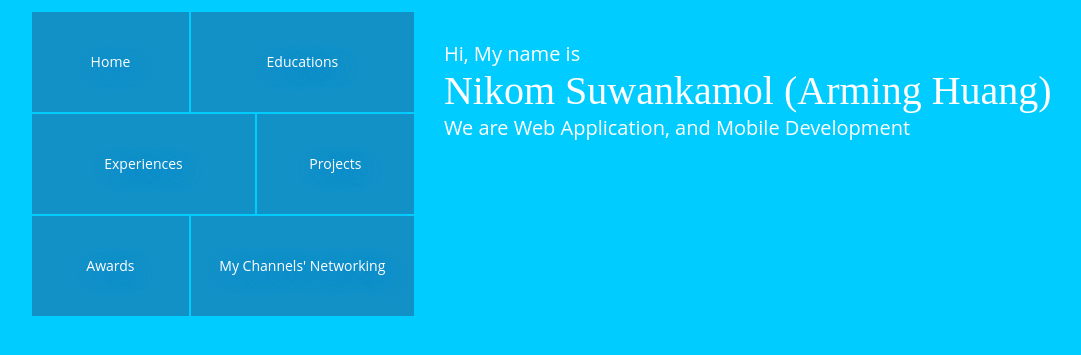
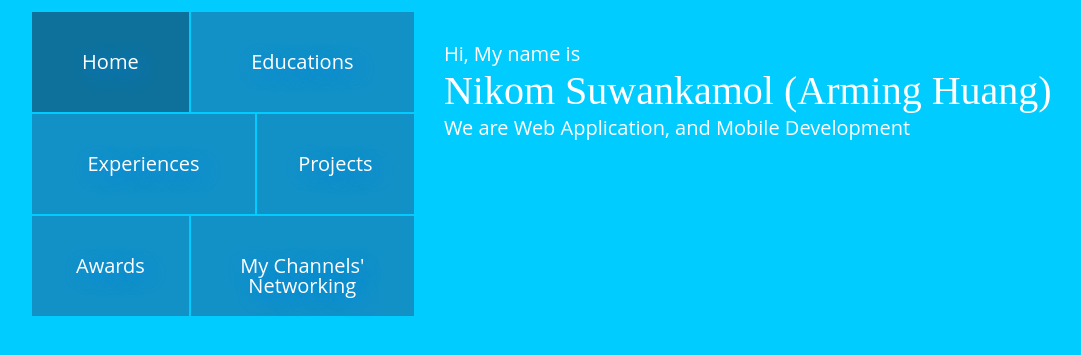
Before and after one commit to nikom2532/mine-about-me, a PHP site: page /index.php?c=index in a window 1280 px wide. Shown: the top 355 px of the page, without its empty margins (2-1083 px from the left). Run offline with PHP 8.4, Linux system fonts and the light colour scheme; data that the repository does not hold is empty; some web fonts are replaced.

Commit message:
Controllers: Add js, Views Change from Links to use display none instead

```diff
--- a/assets/css/style.css
+++ b/assets/css/style.css
@@ -79,6 +79,7 @@ body{
 	vertical-align: middle;
 	height: 100px;
 	padding: 40px 0;
+	font-size: 20px;
 }
 .box1:hover{
 	background-color: #0E719C;
@@ -98,7 +99,6 @@ body{
 .main-content{
 	margin-top:30px;
 	font-size: 20px;
-	font-family: "Open Sans", serif;
 	line-height: normal;
 }
 .main-content .myname{
@@ -106,3 +106,20 @@ body{
 /*	font-family: 'Quando', sans-serif;*/
 	font-family: "Bree Serif", serif;
 }
+
+
+#body_page .container #menu #home .box1{
+	background-color: #0E719C;
+}
+
+.main-content #home{
+
+}
+.main-content #education,
+.main-content #experiences,
+.main-content #projects,
+.main-content #awards,
+.main-content #sn
+{
+	display: none;
+}
--- a/assets/html/footer.php
+++ b/assets/html/footer.php
@@ -2,5 +2,6 @@
 		</div>
 		<script src="./assets/js/jquery-1.9.1.min.js"></script>
 		<script src="./assets/js/bootstrap/bootstrap.min.js"></script>
+		<script src="./assets/js/scripts.js"></script>
 	</body>
 </html>
--- a/assets/html/navigator_header.php
+++ b/assets/html/navigator_header.php
@@ -1,38 +1,39 @@
 <div class="container">
 	<div class="row-fluid">
 
-		<div class="span4 ">
+		<div class="span4" id="menu">
 	  		<div class="row-fluid" >
-	  			<a href="#">
+	  			<a href="#" id="home">
 					<div class="span5 box1 no-left">
 						<div>Home</div>
 					</div>
 				</a>
-				<a href="#">
+				<a href="#" id="education">
 					<div class="span7 box1 no-left">
 						Educations
 					</div>
 				</a>
 			</div>
 	  		<div class="row-fluid" >
-	  			<a href="#">
+	  			<a href="#" id="experiences">
 					<div class="span7 box1 no-left">
 						Experiences
 					</div>
 				</a>
-				<a href="#">
+				<a href="#" id="projects">
 					<div class="span5 box1 no-left">
 						Projects
 					</div>
 				</a>
 			</div>
 	  		<div class="row-fluid" >
-	  			<a href="#">
+	  			<a href="#" id="awards">
 					<div class="span5 box1 no-left">
 						Awards
 					</div>
 				</a>
-				<a href="#">
+<!-- 				<a href="./?c=sn"> -->
+				<a href="#" id="sn">
 					<div class="span7 box1 no-left">
 						My Channels' Networking
 					</div>
--- /dev/null
+++ b/assets/js/scripts.js
@@ -0,0 +1,84 @@
+$("#body_page .container #menu #home").click( function(){
+	$(".main-content #home").css("display", "block");
+	$(".main-content #education").css("display", "none");
+	$(".main-content #experiences").css("display", "none");
+	$(".main-content #projects").css("display", "none");
+	$(".main-content #awards").css("display", "none");
+	$(".main-content #sn").css("display", "none");
+	$("#body_page .container #menu #home .box1").css("background-color", "#0E719C");
+	$("#body_page .container #menu #education .box1").css("background-color", "#1291C7");
+	$("#body_page .container #menu #experiences .box1").css("background-color", "#1291C7");
+	$("#body_page .container #menu #projects .box1").css("background-color", "#1291C7");
+	$("#body_page .container #menu #awards .box1").css("background-color", "#1291C7");
+	$("#body_page .container #menu #sn .box1").css("background-color", "#1291C7");
+});
+$("#body_page .container #menu #education").click( function(){
+	$(".main-content #home").css("display", "none");
+	$(".main-content #education").css("display", "block");
+	$(".main-content #experiences").css("display", "none");
+	$(".main-content #projects").css("display", "none");
+	$(".main-content #awards").css("display", "none");
+	$(".main-content #sn").css("display", "none");
+	$("#body_page .container #menu #home .box1").css("background-color", "#1291C7");
+	$("#body_page .container #menu #education .box1").css("background-color", "#0E719C");
+	$("#body_page .container #menu #experiences .box1").css("background-color", "#1291C7");
+	$("#body_page .container #menu #projects .box1").css("background-color", "#1291C7");
+	$("#body_page .container #menu #awards .box1").css("background-color", "#1291C7");
+	$("#body_page .container #menu #sn .box1").css("background-color", "#1291C7");
+});
+$("#body_page .container #menu #experiences").click( function(){
+	$(".main-content #home").css("display", "none");
+	$(".main-content #education").css("display", "none");
+	$(".main-content #experiences").css("display", "block");
+	$(".main-content #projects").css("display", "none");
+	$(".main-content #awards").css("display", "none");
+	$(".main-content #sn").css("display", "none");
+	$("#body_page .container #menu #home .box1").css("background-color", "#1291C7");
+	$("#body_page .container #menu #education .box1").css("background-color", "#1291C7");
+	$("#body_page .container #menu #experiences .box1").css("background-color", "#0E719C");
+	$("#body_page .container #menu #projects .box1").css("background-color", "#1291C7");
+	$("#body_page .container #menu #awards .box1").css("background-color", "#1291C7");
+	$("#body_page .container #menu #sn .box1").css("background-color", "#1291C7");
+});
+$("#body_page .container #menu #projects").click( function(){
+	$(".main-content #home").css("display", "none");
+	$(".main-content #education").css("display", "none");
+	$(".main-content #experiences").css("display", "none");
+	$(".main-content #projects").css("display", "block");
+	$(".main-content #awards").css("display", "none");
+	$(".main-content #sn").css("display", "none");
+	$("#body_page .container #menu #home .box1").css("background-color", "#1291C7");
+	$("#body_page .container #menu #education .box1").css("background-color", "#1291C7");
+	$("#body_page .container #menu #experiences .box1").css("background-color", "#1291C7");
+	$("#body_page .container #menu #projects .box1").css("background-color", "#0E719C");
+	$("#body_page .container #menu #awards .box1").css("background-color", "#1291C7");
+	$("#body_page .container #menu #sn .box1").css("background-color", "#1291C7");
+});
+$("#body_page .container #menu #awards").click( function(){
+	$(".main-content #home").css("display", "none");
+	$(".main-content #education").css("display", "none");
+	$(".main-content #experiences").css("display", "none");
+	$(".main-content #projects").css("display", "none");
+	$(".main-content #awards").css("display", "block");
+	$(".main-content #sn").css("display", "none");
+	$("#body_page .container #menu #home .box1").css("background-color", "#1291C7");
+	$("#body_page .container #menu #education .box1").css("background-color", "#1291C7");
+	$("#body_page .container #menu #experiences .box1").css("background-color", "#1291C7");
+	$("#body_page .container #menu #projects .box1").css("background-color", "#1291C7");
+	$("#body_page .container #menu #awards .box1").css("background-color", "#0E719C");
+	$("#body_page .container #menu #sn .box1").css("background-color", "#1291C7");
+});
+$("#body_page .container #menu #sn").click( function(){
+	$(".main-content #home").css("display", "none");
+	$(".main-content #education").css("display", "none");
+	$(".main-content #experiences").css("display", "none");
+	$(".main-content #projects").css("display", "none");
+	$(".main-content #awards").css("display", "none");
+	$(".main-content #sn").css("display", "block");
+	$("#body_page .container #menu #home .box1").css("background-color", "#1291C7");
+	$("#body_page .container #menu #education .box1").css("background-color", "#1291C7");
+	$("#body_page .container #menu #experiences .box1").css("background-color", "#1291C7");
+	$("#body_page .container #menu #projects .box1").css("background-color", "#1291C7");
+	$("#body_page .container #menu #awards .box1").css("background-color", "#1291C7");
+	$("#body_page .container #menu #sn .box1").css("background-color", "#0E719C");
+});
--- a/index.php
+++ b/index.php
@@ -1,7 +1,10 @@
 <?php
-	$c = $_GET["cid"];
+	$c = $_GET["c"];
 	if($c==""){
 		$c="index";
 	}
+	elseif($c=="sn"){
+		$c="socialnetwork";
+	}
 	include("./views/html/{$c}.php");
 ?>
--- a/views/html/index.php
+++ b/views/html/index.php
@@ -1,10 +1,27 @@
 <?php
+	$menu = "home";
 	include("assets/html/header.php");
 ?>
-
+<div id="home">
 	Hi, My name is
 	<div class="myname">Nikom Suwankamol (Arming Huang)</div>
 	We are Web Application, and Mobile Development
+</div>
+<div id="education">
+	<div class="myname">Education</div>
+</div>
+<div id="experiences">
+	<div class="myname">experiences</div>
+</div>
+<div id="projects">
+	<div class="myname">projects</div>
+</div>
+<div id="awards">
+	<div class="myname">awards</div>
+</div>
+<div id="sn">
+	<div class="myname">sn</div>
+</div>
 
 <?php
 	include("assets/html/footer.php");
```
Also changed, not shown: views/html/socialnetwork.php (added, +49 -0 lines).
